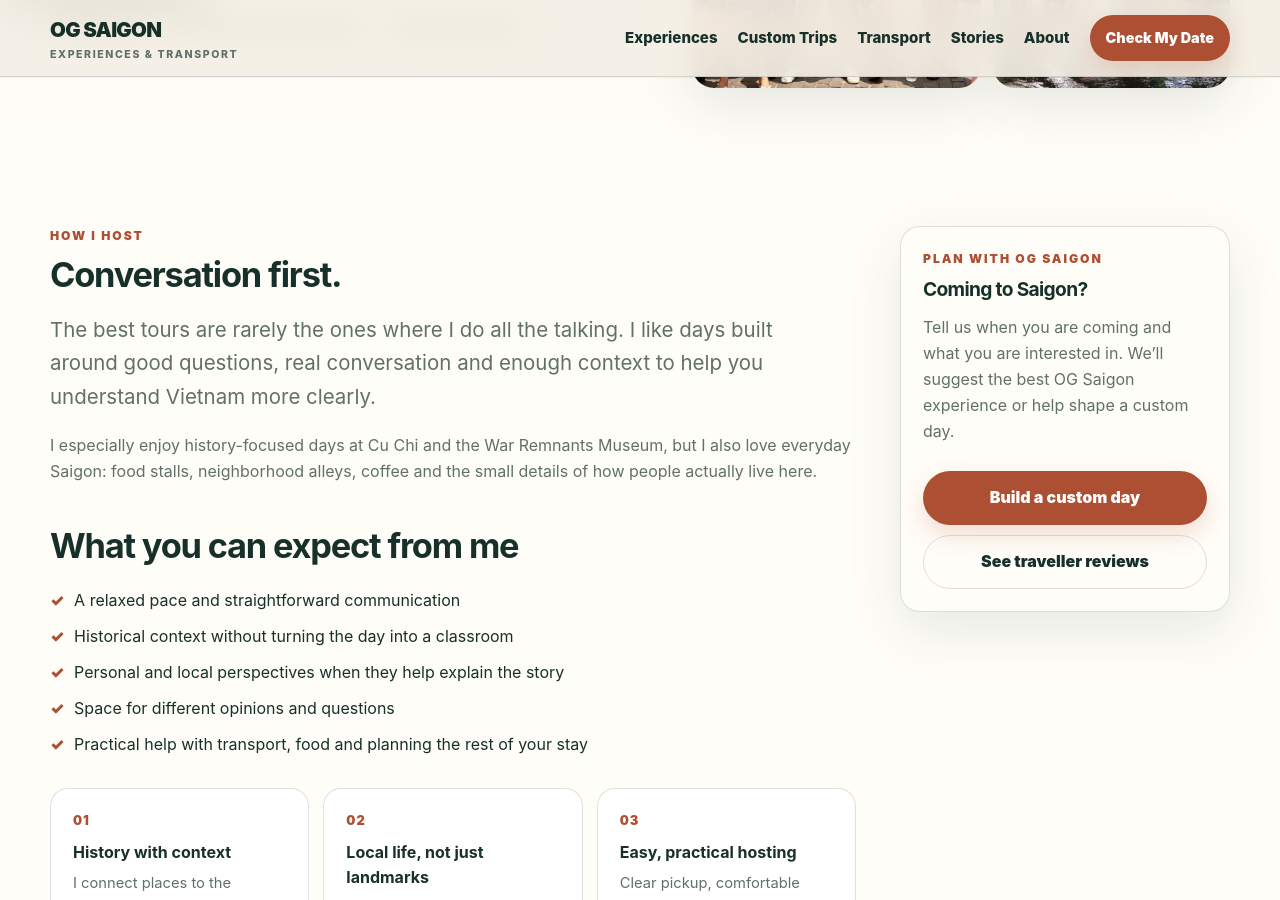
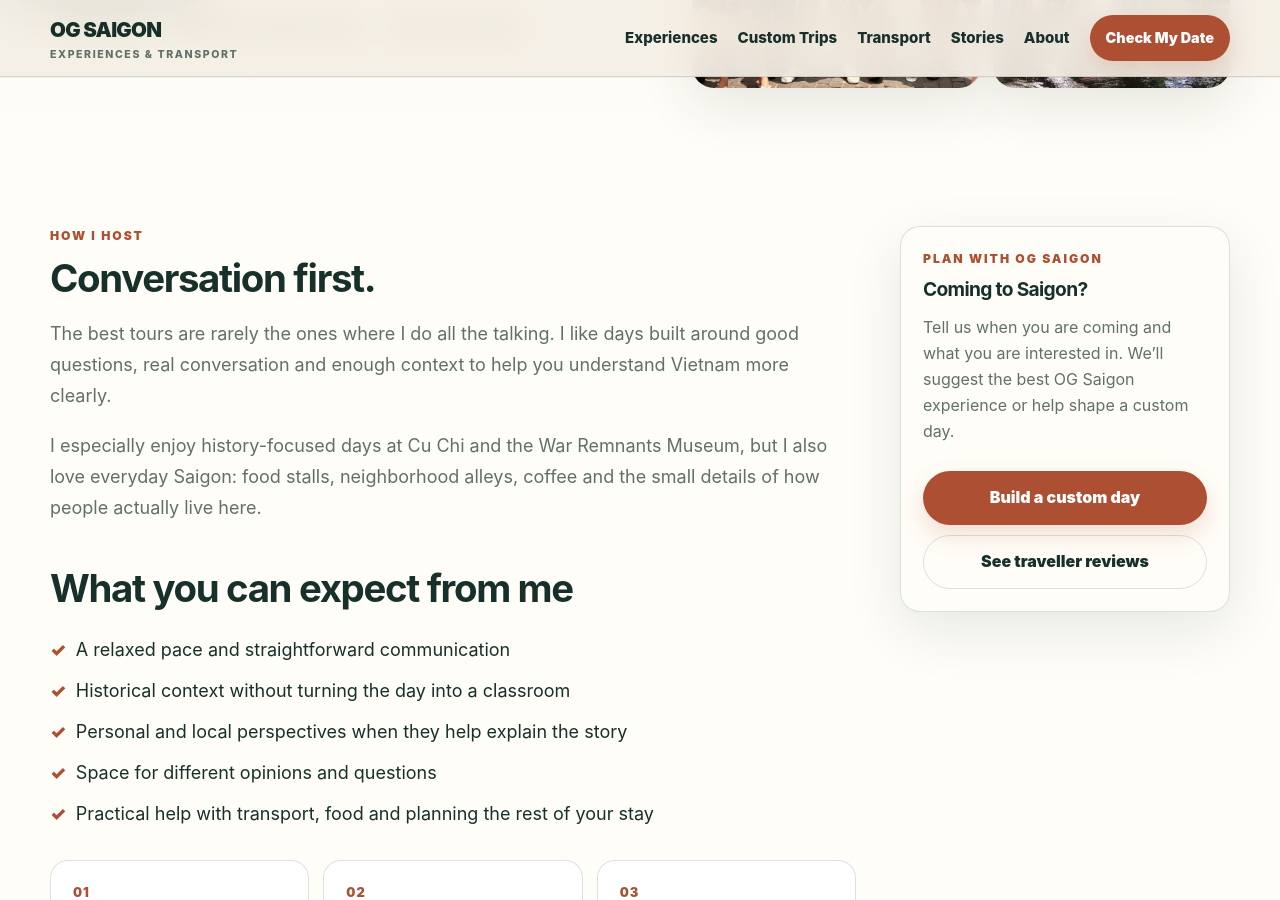
Before and after one commit to DSG2025/DSG2025.github.io, a Jekyll site: the page built from meet-duy/index.html, in a window 1280 px wide and 900 px high, scrolled down 515 px. Built offline with Jekyll 4.4.1, drawn with Linux system fonts in a browser that asks for light colours.

Commit message:
Apply consistent Meet the OG reading typography

```diff
--- a/meet-duy/index.html
+++ b/meet-duy/index.html
@@ -24,6 +24,7 @@ layout: null
 <link href="/apple-touch-icon.png" rel="apple-touch-icon" sizes="180x180"/>
 <link href="/site.webmanifest" rel="manifest"/>
 <link href="/assets/css/style.css" rel="stylesheet"/>
+<link href="/assets/css/meet-og.css" rel="stylesheet"/>
 <script type="application/ld+json">{"@context":"https://schema.org","@graph":[{"@type":"Organization","@id":"https://ogsaigon.com/#organization","name":"OG Saigon Experience & Transport","alternateName":"OG Saigon","url":"https://ogsaigon.com/","telephone":"+84938033395","areaServed":{"@type":"City","name":"Ho Chi Minh City"},"founder":{"@type":"Person","name":"Duy Nguyen"},"sameAs":["https://www.tripadvisor.com/Attraction_Review-g293925-d34420172-Reviews-OG_Saigon_Experience_Transport-Ho_Chi_Minh_City.html","https://www.getyourguide.com/og-saigon-experience--transport-s695288/","https://www.airbnb.com/experiences/7046435"],"logo":{"@type":"ImageObject","url":"https://ogsaigon.com/favicon-512x512.png"}},{"@type":"BreadcrumbList","itemListElement":[{"@type":"ListItem","position":1,"name":"Home","item":"https://ogsaigon.com/"},{"@type":"ListItem","position":2,"name":"About","item":"https://ogsaigon.com/about/"},{"@type":"ListItem","position":3,"name":"Meet the OG","item":"https://ogsaigon.com/meet-duy/"}]}]}</script>
 <meta content="Meet the OG | Duy, Founder of OG Saigon" name="twitter:title"/><meta content="Meet the OG: get to know Duy, the founder and local host behind OG Saigon, and his approach to private experiences in Ho Chi Minh City." name="twitter:description"/><meta content="https://ogsaigon.com/assets/images/war-museum.webp" name="twitter:image"/></head>
 <body class="meet-og-page">
@@ -51,7 +52,7 @@ layout: null
 </div>
 </section>
 <section class="section paper">
-<div class="wrap content-grid">
+<div class="wrap content-grid meet-og-story">
 <article>
 <div class="eyebrow">How I host</div>
 <h2>Conversation first.</h2>
```
